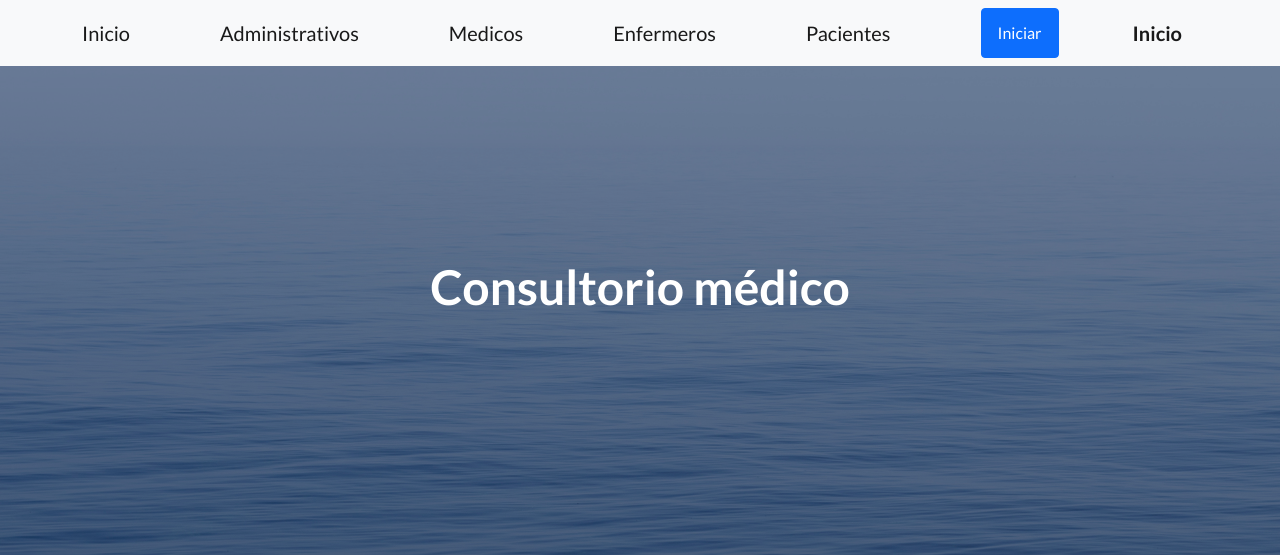
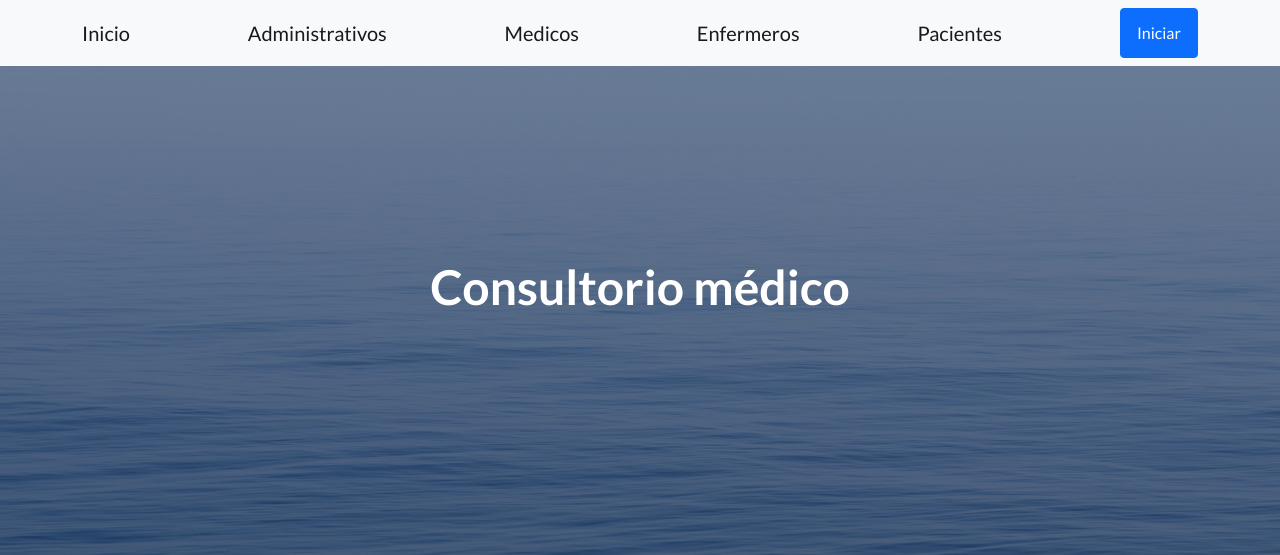
Before and after one commit to Fachu2989/consultoriomedicocoder, a Django app: page /consultorio/enfermeros/ in a window 1280 px wide. Shown: the top 555 px of the page. Run offline with Django 4.2, Linux system fonts and the light colour scheme; data that the repository does not hold is empty; some libraries are stand-ins or nearby versions.

Commit message:
cambios en el padre

```diff
--- a/Appconsultorios/Templates/padre.html
+++ b/Appconsultorios/Templates/padre.html
@@ -26,8 +26,6 @@
                 <a class="navbar-brand" href="{% url "enfermeros" %}">Enfermeros</a>
                 <a class="navbar-brand" href="{% url "pacientes" %}">Pacientes</a>
                 <a class="btn btn-primary" href="#signup">Iniciar</a>
-
-                <b class="navbar-brand" href="{% url "Inicio" %}">Inicio</b>
             </div>
         </nav>
         <!-- Masthead-->
```
Also changed, not shown: db.sqlite3.
